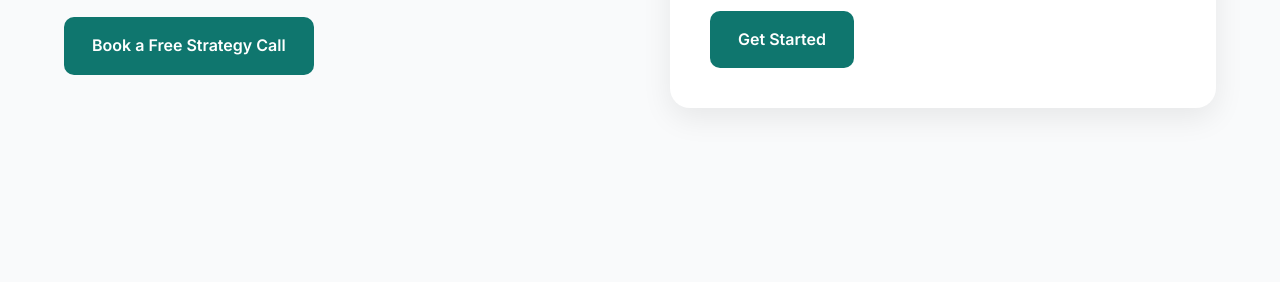
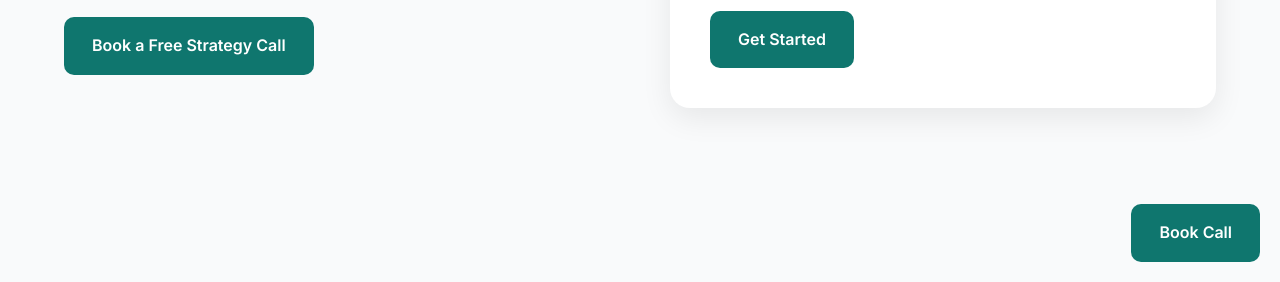
Before and after one commit to sagestephens/outsourced-cfo-landing-page, a plain HTML site: page index.html in a window 1280 px wide. Shown: the part 518-800 px from the top of the page. Drawn offline with Linux system fonts and the light colour scheme.

Commit message:
Fix HTML structure and add sticky call-to-action button

```diff
--- a/index.html
+++ b/index.html
@@ -175,6 +175,13 @@ textarea{
 button{
     border:none;
     cursor:pointer;
+}
+
+.sticky-cta{
+    position:fixed;
+    bottom:20px;
+    right:20px;
+    z-index:999;
 }
 
 footer{
@@ -375,6 +382,8 @@ Book My Free Call
 <p>© 2026 Outsourced CFO. All rights reserved.</p>
 </div>
 </footer>
-
+<a href="#contact" class="btn sticky-cta">
+Book Call
+</a>
 </body>
 </html>
```
